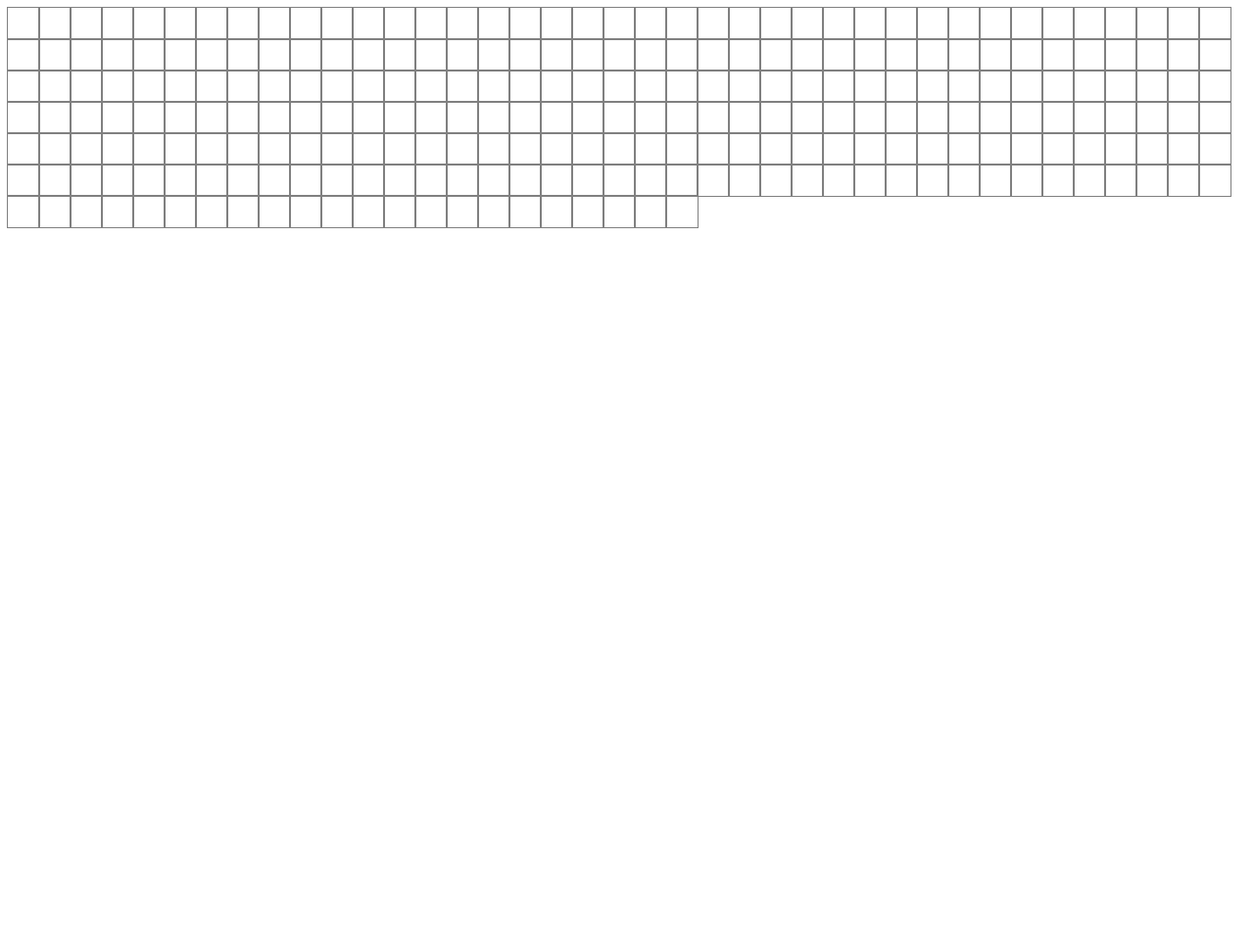
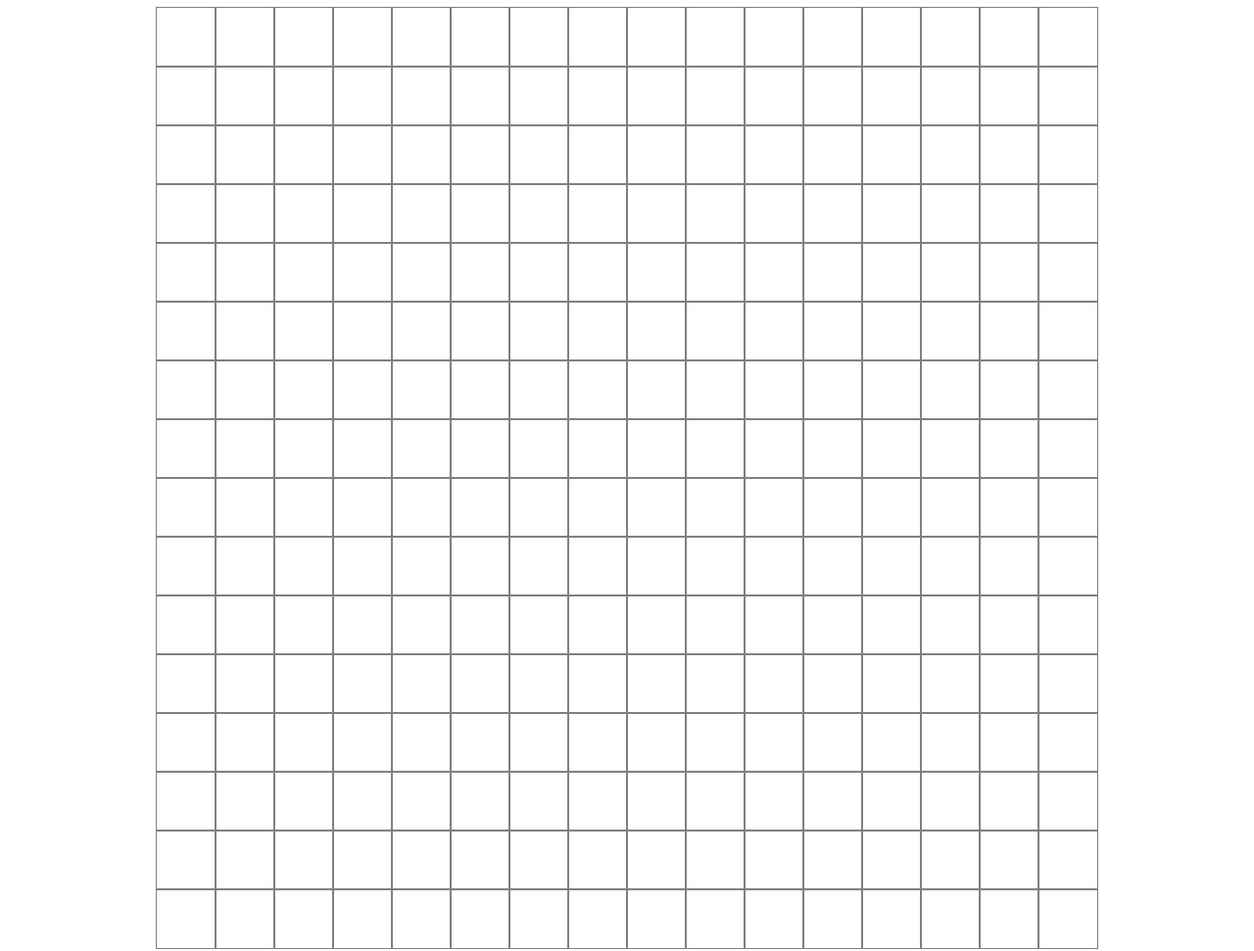
Before and after one commit to Yoleudan/etch-a-sketch, a plain HTML site: page index.html in a window 1280 px wide. Shown: the whole page at 98% size. Before the commit the page ends 800 px from the top, so only its background shows below. Drawn offline with Linux system fonts and the light colour scheme.

Commit message:
Add function for measurement of each square

```diff
--- a/main.js
+++ b/main.js
@@ -1,16 +1,22 @@
 const grid = document.querySelector('#grid');
+
+let dimensions = 16
+
+function getSquareWidth(){
+    let width = 960 / dimensions
+    return width + "px";
+}
 
 
 function  makeSquare(){
     const square = document.createElement('div');
     square.classList.add('square');
     square.style.outline = "thin solid grey"
-    square.style.minHeight = "32px"
-    square.style.minWidth = "32px"
+    square.style.minHeight = getSquareWidth();
+    square.style.minWidth = getSquareWidth();
     grid.appendChild(square);
 }
 
-let dimensions = 16
 
 function makeGrid(){
     for (let i = 1; i <= (dimensions*dimensions); i++ ){
--- a/styles.css
+++ b/styles.css
@@ -1,4 +1,12 @@
+.container{
+    display: flex;
+    justify-content: center;
+    align-items: center;
+}
+
 #grid{
     display: flex;
     flex-flow: row wrap;
+    width: 960px;
+    height: 960px;
 }
```
